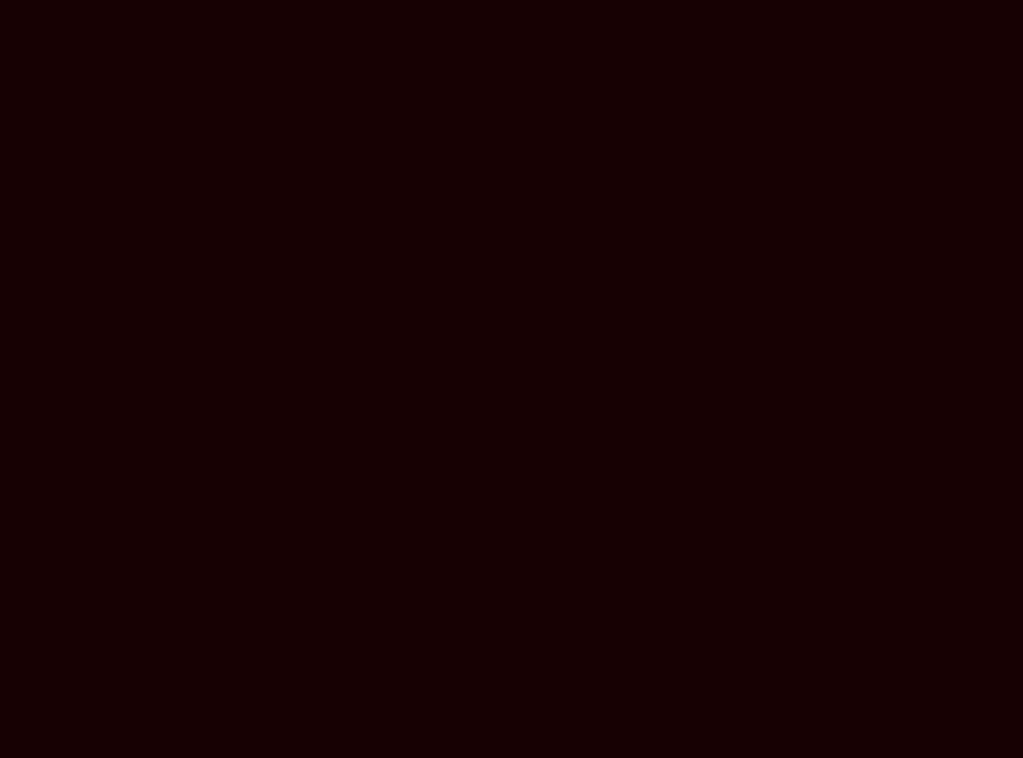
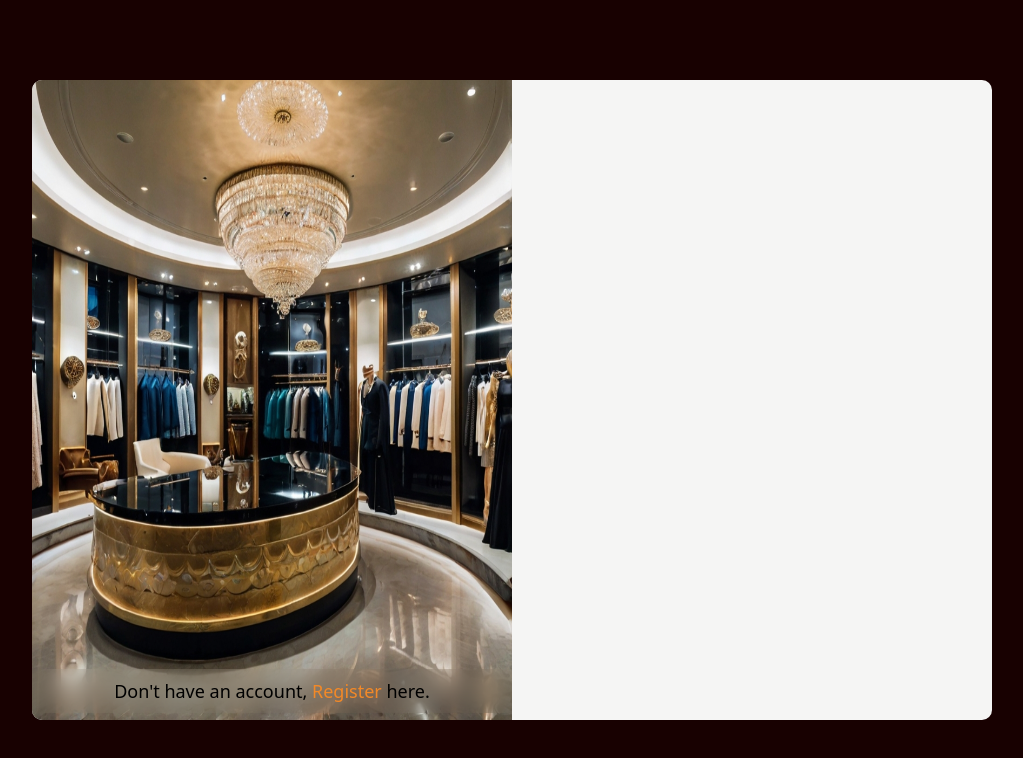
Before and after one commit to gbejoy/Masters_of_tailoring, a React (Vite) app in the folder vite-project/: page /login in a window 1280 px wide. Shown: the top 758 px of the page, without its empty margins (128-1151 px from the left). Built offline with nearby package versions, Linux system fonts and the light colour scheme; a web font is replaced by a local one.

Commit message:
Login page design-1

```diff
--- a/vite-project/src/Components/Login.jsx
+++ b/vite-project/src/Components/Login.jsx
@@ -1,8 +1,22 @@
+import TailorShop from "../assets/Tailor_shop_interior.jpg"
+import React, { useState, useRef } from "react"
+
 export default function Login()
 {
     return (
         <section className="bg-[#180101] min-h-screen min-w-full flex flex-row items-center justify-center">
+            <div className="bg-stone-100 w-[75vw] md:w-[50vw] lg:w-[75%] h-[80vh] flex flex-row items-center rounded-[10px]">
+                <div className="hidden lg:block w-[50%] h-full relative">
+                    <img src={TailorShop} className="w-full h-full rounded-l-[10px]"/>
+                    <h1 className=" text-center w-full absolute top-[92%] left-[50%] -translate-x-[50%] whitespace-nowrap text-lg py-2 blur-background">Don't have an account, <span className="text-[#F28928] cursor-pointer"><a href="/register">Register</a></span> here.</h1>
+                </div>
 
+                <div>
+                    <form>
+                        <title></title>
+                    </form>
+                </div>
+            </div>
         </section>
     )
 }
```
Also changed, not shown: vite-project/src/assets/Tailor_shop_interior.jpg (added).
